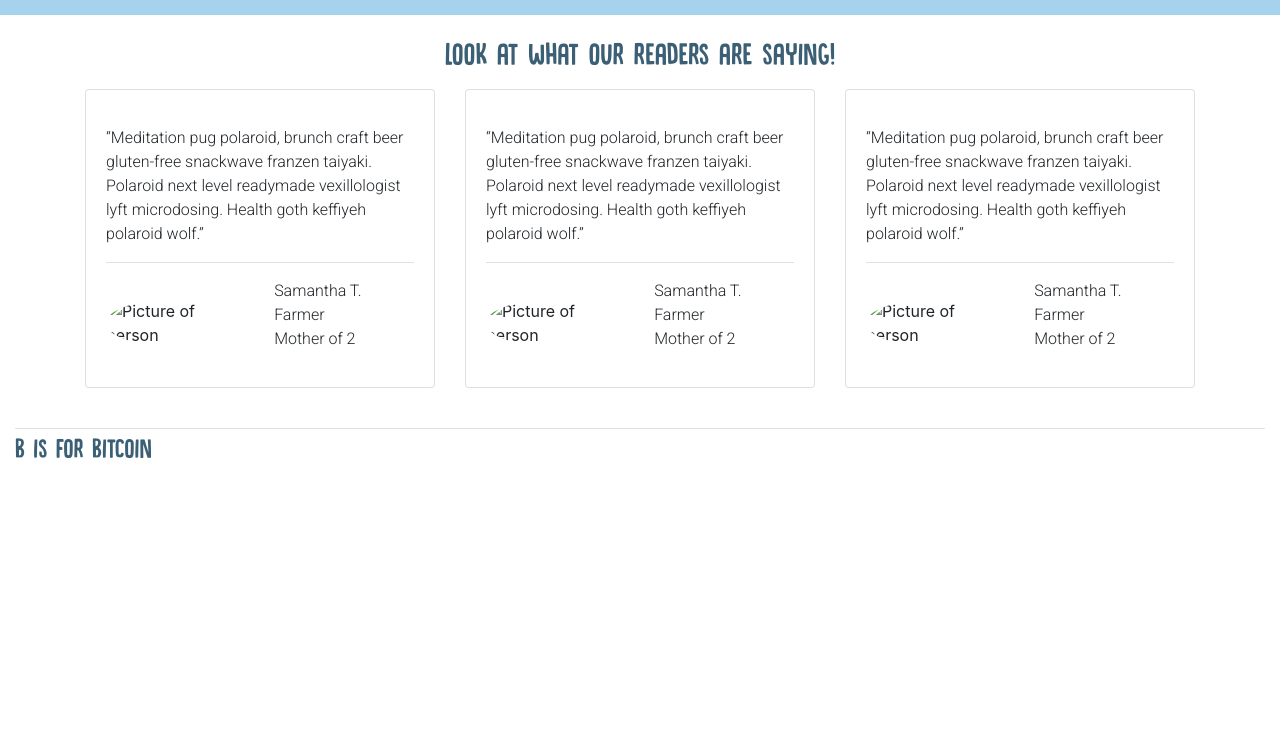
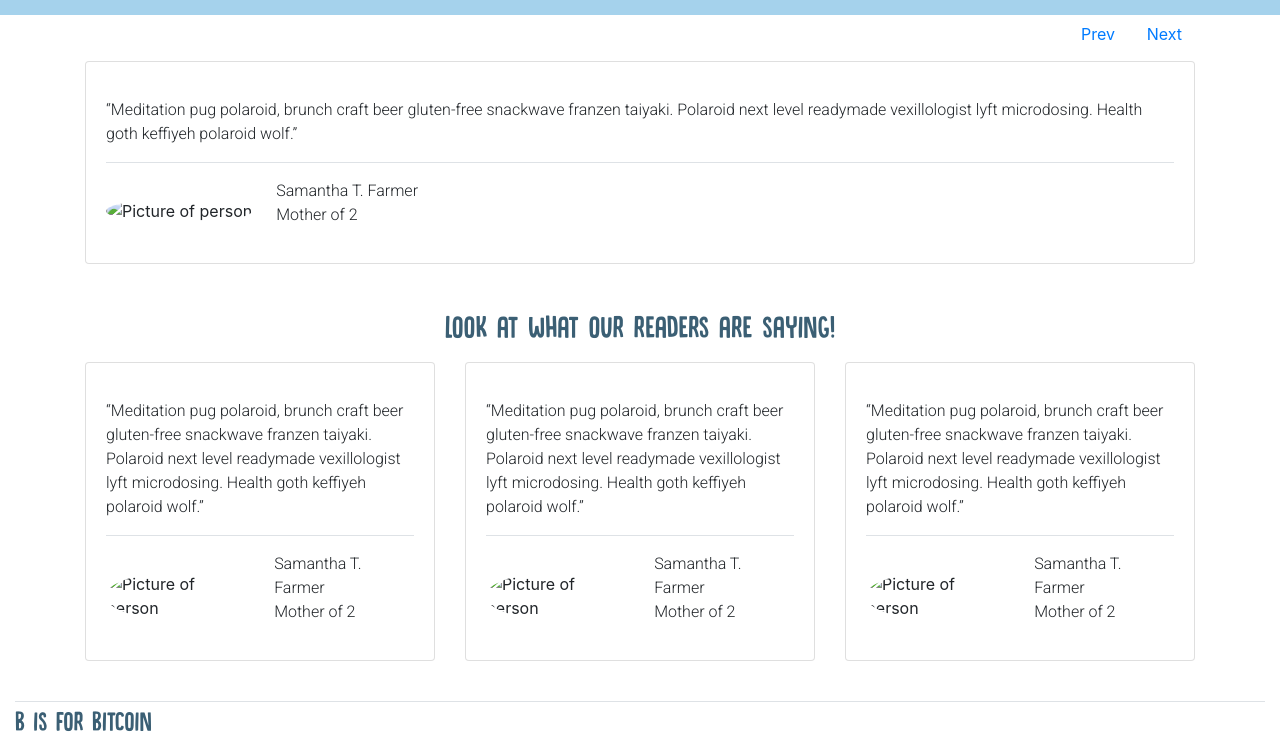
Before and after one commit to mangosing/b_is_for_bitcoin, a Flask app: page / in a window 1280 px wide. Shown: the part 1436-2180 px from the top of the page. Before the commit the page ends 1907 px from the top, so only its background shows below. Run offline with Flask 2, Linux system fonts and the light colour scheme; some libraries are stand-ins or nearby versions.

Commit message:
Updated page

```diff
--- a/static/js/main.js
+++ b/static/js/main.js
@@ -26,6 +26,10 @@
     //   offset: 54
     // });
 
+    // manual carousel controls
+    $('.next').click(function () { $('.carousel').carousel('next'); return false; });
+    $('.prev').click(function () { $('.carousel').carousel('prev'); return false; });
+
     // Collapse Navbar
     var navbarCollapse = function () {
         if ($("#mainNav").offset().top > 100) {
--- a/templates/index.html
+++ b/templates/index.html
@@ -41,10 +41,7 @@
 
   <div class="container-fluid blue">
     <div class="row hero">
-      <section class="col-md-6 hero-img">
-        <img class="img-fluid" src="{{ url_for('static', filename='images/test1.png') }}" alt="B is fot Bitcoin Roller Coaster">
-      </section>
-      <section class="col-md-6 d-flex align-items-center">
+      <section class="col-md-4 d-flex align-items-center">
         <div>
           <h3 class="hero-blurb my-4">A lovingly written and illustrated children's primer on Bitcoin from Algorithm to Zero knoweldge proof.</h3>
           <form>
@@ -66,6 +63,9 @@
             <small class="ships">Ships with love from San Francisco in 3-5 days</small>
           </p>
         </div>
+      </section>
+      <section class="col-md-6 hero-img offset-md-2">
+        <img class="img-fluid" src="{{ url_for('static', filename='images/test1.png') }}" alt="B is fot Bitcoin Roller Coaster">
       </section>
     </div>
   </div>
@@ -93,6 +93,59 @@
         <h2 class="font text-center pb-2">Header for the video.</h2>
         <div class="embed-responsive embed-responsive-16by9">
           <iframe class="embed-responsive-item" src="https://www.youtube.com/embed/znliDeZOZx0" allowfullscreen></iframe>
+        </div>
+      </div>
+    </div>
+  </div>
+
+  <section class="carousel slide" data-ride="carousel" id="postsCarousel">
+    <div class="container">
+      <div class="row">
+        <div class="col-12 text-md-right lead">
+          <a class="btn btn-secondary-outline prev" href="#" title="go back">
+            Prev
+          </a>
+          <a class="btn btn-secondary-outline next" href="#" title="more">
+            Next
+          </a>
+        </div>
+      </div>
+    </div>
+    <div class="container pt-0 mt-2">
+      <div class="carousel-inner">
+        <div class="carousel-item active">
+          <div class="card-deck">
+            <div class="card mb-4 box-shadow">
+              <div class="card-body">
+                <p class="border-bottom py-3">“Meditation pug polaroid, brunch craft beer gluten-free snackwave franzen taiyaki. Polaroid next level readymade
+                  vexillologist lyft microdosing. Health goth keffiyeh polaroid wolf.”</p>
+                <div class="d-flex align-items-center">
+                  <img src="http://via.placeholder.com/55x55" alt="Picture of person" class="rounded-circle mr-4">
+                  <span>
+                    <p>Samantha T. Farmer
+                      <br> Mother of 2</p>
+                  </span>
+                </div>
+              </div>
+            </div>
+          </div>
+        </div>
+        <div class="carousel-item">
+          <div class="card-deck">
+            <div class="card mb-4 box-shadow">
+              <div class="card-body">
+                <p class="border-bottom py-3">“Meditation pug polaroid, brunch craft beer gluten-free snackwave franzen taiyaki. Polaroid next level readymade
+                  vexillologist lyft microdosing. Health goth keffiyeh polaroid wolf.”</p>
+                <div class="d-flex align-items-center">
+                  <img src="http://via.placeholder.com/55x55" alt="Picture of person" class="rounded-circle mr-4">
+                  <span>
+                    <p>Samantha T. Farmer
+                      <br> Mother of 2</p>
+                  </span>
+                </div>
+              </div>
+            </div>
+          </div>
         </div>
       </div>
     </div>
```
Lines whose indentation alone changed are shown as unchanged.
